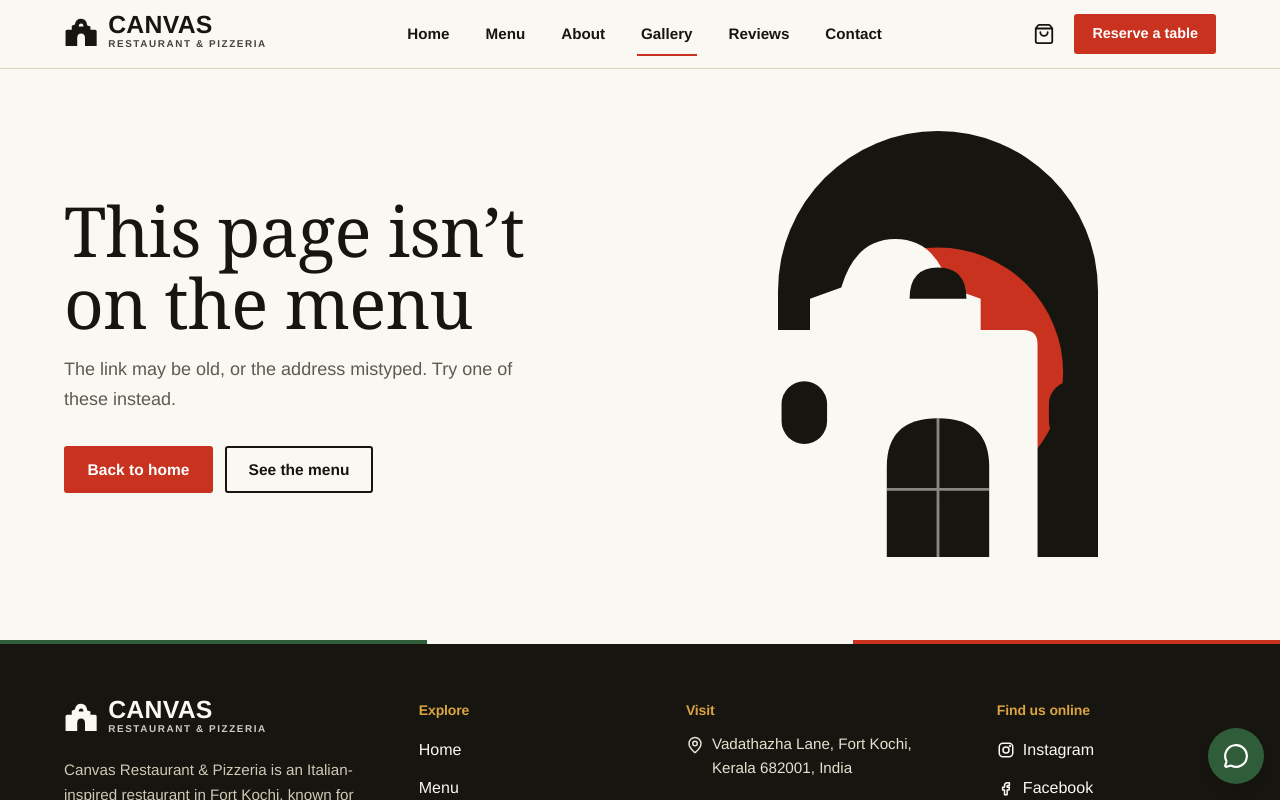
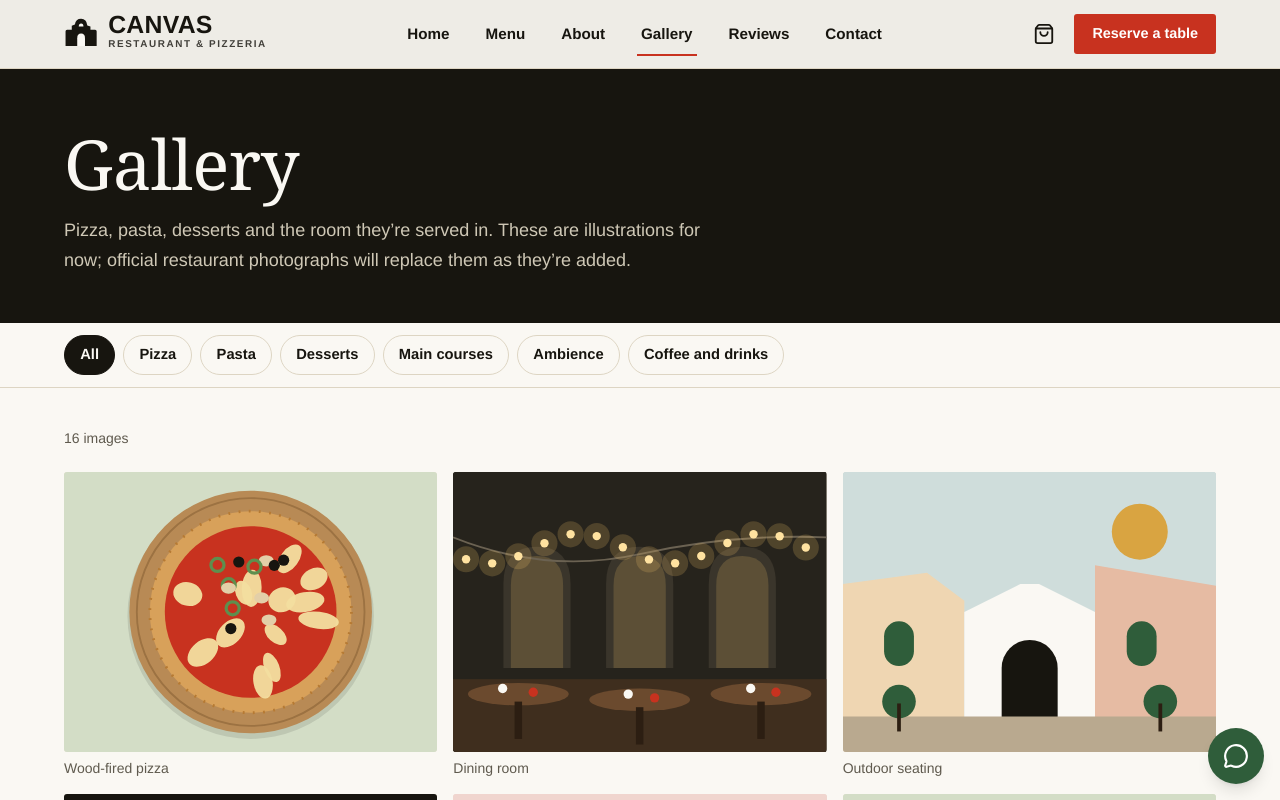
Before and after one commit to abinaze/canvas-restaurant, a React (Vite) app: page /gallery in a window 1280 px wide. Shown: the top 800 px of the page. Built offline with nearby package versions, Linux system fonts and the light colour scheme.

Commit message:
Add restaurant gallery
Filterable gallery with lightbox, arrow-key navigation and lazy loading.

```diff
--- a/src/App.tsx
+++ b/src/App.tsx
@@ -7,6 +7,7 @@ import { ToastProvider } from "./context/ToastContext";
 import Home from "./pages/Home";
 
 const Menu = lazy(() => import("./pages/Menu"));
+const Gallery = lazy(() => import("./pages/Gallery"));
 const Reserve = lazy(() => import("./pages/Reserve"));
 const Cart = lazy(() => import("./pages/Cart"));
 const NotFound = lazy(() => import("./pages/NotFound"));
@@ -21,6 +22,7 @@ export default function App() {
                 <Route element={<Layout />}>
                   <Route index element={<Home />} />
                   <Route path="menu" element={<Menu />} />
+                  <Route path="gallery" element={<Gallery />} />
                   <Route path="reserve" element={<Reserve />} />
                   <Route path="cart" element={<Cart />} />
                   <Route path="*" element={<NotFound />} />
--- /dev/null
+++ b/src/components/Lightbox.tsx
@@ -0,0 +1,54 @@
+import { useEffect } from "react";
+import { ChevronLeft, ChevronRight, X } from "lucide-react";
+import { Modal } from "./Modal";
+import { Picture } from "./Picture";
+import { photos } from "../data/images";
+import type { GalleryEntry } from "../data/gallery";
+
+interface Props {
+  entries: GalleryEntry[];
+  index: number | null;
+  onIndex: (i: number | null) => void;
+}
+
+export function Lightbox({ entries, index, onIndex }: Props) {
+  const open = index !== null;
+  const entry = open ? entries[index] : null;
+
+  const go = (delta: number) => {
+    if (index === null) return;
+    onIndex((index + delta + entries.length) % entries.length);
+  };
+
+  useEffect(() => {
+    if (!open) return;
+    const onKey = (e: KeyboardEvent) => {
+      if (e.key === "ArrowRight") go(1);
+      else if (e.key === "ArrowLeft") go(-1);
+    };
+    document.addEventListener("keydown", onKey);
+    return () => document.removeEventListener("keydown", onKey);
+  });
+
+  const nav = "absolute top-1/2 z-10 grid h-12 w-12 -translate-y-1/2 place-items-center rounded-full bg-paper/95 shadow hover:bg-white";
+  const official = entry ? photos[entry.id]?.official : false;
+
+  return (
+    <Modal open={open} onClose={() => onIndex(null)} label="Gallery image viewer" bare className="max-w-5xl !bg-ink text-paper">
+      {entry && (
+        <figure className="relative">
+          <button type="button" onClick={() => onIndex(null)} aria-label="Close viewer" className="absolute right-3 top-3 z-10 grid h-11 w-11 place-items-center rounded-full bg-paper/95 text-ink shadow hover:bg-white"><X size={20} aria-hidden /></button>
+          <Picture id={entry.id} kind={entry.art} seed={entry.seed} alt={entry.caption} className="aspect-[4/3] max-h-[72dvh] w-full" eager />
+          <button type="button" className={`${nav} left-3 text-ink`} onClick={() => go(-1)} aria-label="Previous image"><ChevronLeft aria-hidden /></button>
+          <button type="button" className={`${nav} right-3 text-ink`} onClick={() => go(1)} aria-label="Next image"><ChevronRight aria-hidden /></button>
+          <figcaption className="flex flex-wrap items-center justify-between gap-2 px-5 py-4">
+            <span className="font-display text-2xl">{entry.caption}</span>
+            <span className="text-sm text-[#b9b2a0]">
+              {index! + 1} of {entries.length}{!photos[entry.id] ? " · Illustration, photo coming soon" : official ? "" : " · Representative image"}
+            </span>
+          </figcaption>
+        </figure>
+      )}
+    </Modal>
+  );
+}
--- /dev/null
+++ b/src/data/gallery.ts
@@ -0,0 +1,45 @@
+/**
+ * Gallery entries. `art` picks the illustration shown until a real photo is
+ * added for the same `id` in src/data/images.ts.
+ */
+import type { ArtKind } from "../components/Art";
+
+export type GalleryCategory = "pizza" | "pasta" | "desserts" | "mains" | "ambience" | "drinks";
+
+export interface GalleryEntry {
+  id: string;
+  category: GalleryCategory;
+  /** Only state what is known. Leave out the specifics rather than guess. */
+  caption: string;
+  art: ArtKind;
+  seed: string;
+}
+
+export const galleryCategories: { id: GalleryCategory | "all"; label: string }[] = [
+  { id: "all", label: "All" },
+  { id: "pizza", label: "Pizza" },
+  { id: "pasta", label: "Pasta" },
+  { id: "desserts", label: "Desserts" },
+  { id: "mains", label: "Main courses" },
+  { id: "ambience", label: "Ambience" },
+  { id: "drinks", label: "Coffee and drinks" },
+];
+
+export const gallery: GalleryEntry[] = [
+  { id: "gallery-pizza-1", category: "pizza", caption: "Wood-fired pizza", art: "pizza", seed: "pizza-margarita" },
+  { id: "gallery-ambience-1", category: "ambience", caption: "An evening in Fort Kochi", art: "facade", seed: "facade" },
+  { id: "gallery-pasta-1", category: "pasta", caption: "Pasta, freshly prepared", art: "pasta", seed: "pasta-pomodoro" },
+  { id: "gallery-dessert-1", category: "desserts", caption: "Tiramisu", art: "tiramisu", seed: "tiramisu" },
+  { id: "gallery-pizza-2", category: "pizza", caption: "Pizza with melted cheese", art: "pizza", seed: "pizza-4-cheese" },
+  { id: "gallery-main-1", category: "mains", caption: "Beef steak", art: "steak", seed: "steak" },
+  { id: "gallery-ambience-2", category: "ambience", caption: "Dining room", art: "interior", seed: "interior" },
+  { id: "gallery-dessert-2", category: "desserts", caption: "Panna cotta", art: "pannacotta", seed: "pannacotta" },
+  { id: "gallery-pasta-2", category: "pasta", caption: "Gnocchi", art: "pasta", seed: "pasta-gorgonzola" },
+  { id: "gallery-drinks-1", category: "drinks", caption: "Cappuccino", art: "coffee", seed: "cappuccino" },
+  { id: "gallery-main-2", category: "mains", caption: "Seafood from the pan", art: "seafood", seed: "seafood-gambas" },
+  { id: "gallery-dessert-3", category: "desserts", caption: "Chocolate mousse", art: "mousse", seed: "mousse" },
+  { id: "gallery-ambience-3", category: "ambience", caption: "Outdoor seating", art: "lane", seed: "lane" },
+  { id: "gallery-pizza-3", category: "pizza", caption: "Pizza Manzo", art: "pizza", seed: "pizza-pizza-manzo" },
+  { id: "gallery-drinks-2", category: "drinks", caption: "Cold coffee", art: "coldcoffee", seed: "coldcoffee" },
+  { id: "gallery-pasta-3", category: "pasta", caption: "Veg lasagne", art: "lasagne", seed: "lasagne" },
+];
--- /dev/null
+++ b/src/pages/Gallery.tsx
@@ -0,0 +1,55 @@
+import { useMemo, useState } from "react";
+import { usePageMeta } from "../hooks/usePageMeta";
+import { routes } from "../data/routes";
+import { gallery, galleryCategories, type GalleryCategory } from "../data/gallery";
+import { Picture } from "../components/Picture";
+import { Lightbox } from "../components/Lightbox";
+
+const meta = routes.find((r) => r.path === "gallery")!;
+const aspects = ["aspect-[4/3]", "aspect-[3/4]", "aspect-square", "aspect-[4/3]", "aspect-[4/5]", "aspect-[3/2]"];
+
+export default function Gallery() {
+  usePageMeta(meta.title, meta.description);
+  const [cat, setCat] = useState<GalleryCategory | "all">("all");
+  const [index, setIndex] = useState<number | null>(null);
+  const entries = useMemo(() => (cat === "all" ? gallery : gallery.filter((g) => g.category === cat)), [cat]);
+
+  return (
+    <>
+      <section className="on-ink bg-ink pb-12 pt-32 text-paper">
+        <div className="wrap">
+          <h1 className="h-display">Gallery</h1>
+          <p className="lede mt-4">Pizza, pasta, desserts and the room they’re served in. These are illustrations for now; official restaurant photographs will replace them as they’re added.</p>
+        </div>
+      </section>
+
+      <div className="sticky top-[4.25rem] z-30 border-b border-line bg-paper/95 backdrop-blur">
+        <div role="group" aria-label="Gallery categories" className="wrap no-scrollbar flex gap-2 overflow-x-auto py-3">
+          {galleryCategories.map((c) => (
+            <button key={c.id} type="button" className="chip" aria-pressed={cat === c.id} onClick={() => setCat(c.id)}>{c.label}</button>
+          ))}
+        </div>
+      </div>
+
+      <div className="wrap section !pt-10">
+        <p className="mb-6 text-sm text-muted" role="status" aria-live="polite">{entries.length} {entries.length === 1 ? "image" : "images"}</p>
+        {entries.length === 0 ? (
+          <p className="py-16 text-center text-muted">Nothing in this category yet.</p>
+        ) : (
+          <ul className="columns-2 gap-3 md:columns-3 lg:gap-4 [&>li]:mb-3 lg:[&>li]:mb-4">
+            {entries.map((g, i) => (
+              <li key={g.id} className="break-inside-avoid">
+                <button type="button" onClick={() => setIndex(i)} className="group block w-full overflow-hidden rounded-[3px] text-left" aria-label={`${g.caption}. Open larger view`}>
+                  <Picture id={g.id} kind={g.art} seed={g.seed} alt={g.caption} className={`${aspects[i % aspects.length]} w-full transition-transform duration-500 group-hover:scale-[1.03]`} />
+                </button>
+                <p className="mt-1.5 text-sm text-muted">{g.caption}</p>
+              </li>
+            ))}
+          </ul>
+        )}
+      </div>
+
+      <Lightbox entries={entries} index={index} onIndex={setIndex} />
+    </>
+  );
+}
--- a/src/pages/Home.tsx
+++ b/src/pages/Home.tsx
@@ -4,6 +4,7 @@ import { Hero } from "../sections/Hero";
 import { Featured } from "../sections/Featured";
 import { Story } from "../sections/Story";
 import { MenuPreview } from "../sections/MenuPreview";
+import { GalleryPreview } from "../sections/GalleryPreview";
 import { ReserveBand } from "../sections/ReserveBand";
 import { Location } from "../sections/Location";
 
@@ -17,6 +18,7 @@ export default function Home() {
       <Featured />
       <Story />
       <MenuPreview />
+      <GalleryPreview />
       <ReserveBand />
       <Location />
     </>
--- /dev/null
+++ b/src/sections/GalleryPreview.tsx
@@ -0,0 +1,30 @@
+import { Link } from "react-router-dom";
+import { gallery } from "../data/gallery";
+import { Picture } from "../components/Picture";
+
+// Eight tiles that fill a 4-column grid exactly: a 2x2 lead, four singles, a wide tile, two singles.
+const spans = ["col-span-2 row-span-2", "", "", "", "", "col-span-2", "", ""];
+
+export function GalleryPreview() {
+  const tiles = gallery.slice(0, 8);
+  return (
+    <section className="section pt-0 lg:pt-0" aria-labelledby="gallery-preview-title">
+      <div className="wrap">
+        <div className="flex flex-wrap items-end justify-between gap-6">
+          <h2 id="gallery-preview-title" className="h-section">A look around</h2>
+          <Link to="/gallery" className="link-underline font-semibold">Open the gallery</Link>
+        </div>
+        <ul className="mt-10 grid auto-rows-[10rem] grid-cols-2 gap-3 md:auto-rows-[11rem] md:grid-cols-4">
+          {tiles.map((g, i) => (
+            <li key={g.id} className={spans[i]}>
+              <Link to="/gallery" className="block h-full" aria-label={`${g.caption}. Open the gallery`}>
+                <Picture id={g.id} kind={g.art} seed={g.seed} alt={g.caption} className="h-full w-full rounded-[3px]" />
+              </Link>
+            </li>
+          ))}
+        </ul>
+        <p className="mt-4 text-sm text-muted">Illustrations for now. Official restaurant photographs will replace them.</p>
+      </div>
+    </section>
+  );
+}
```
